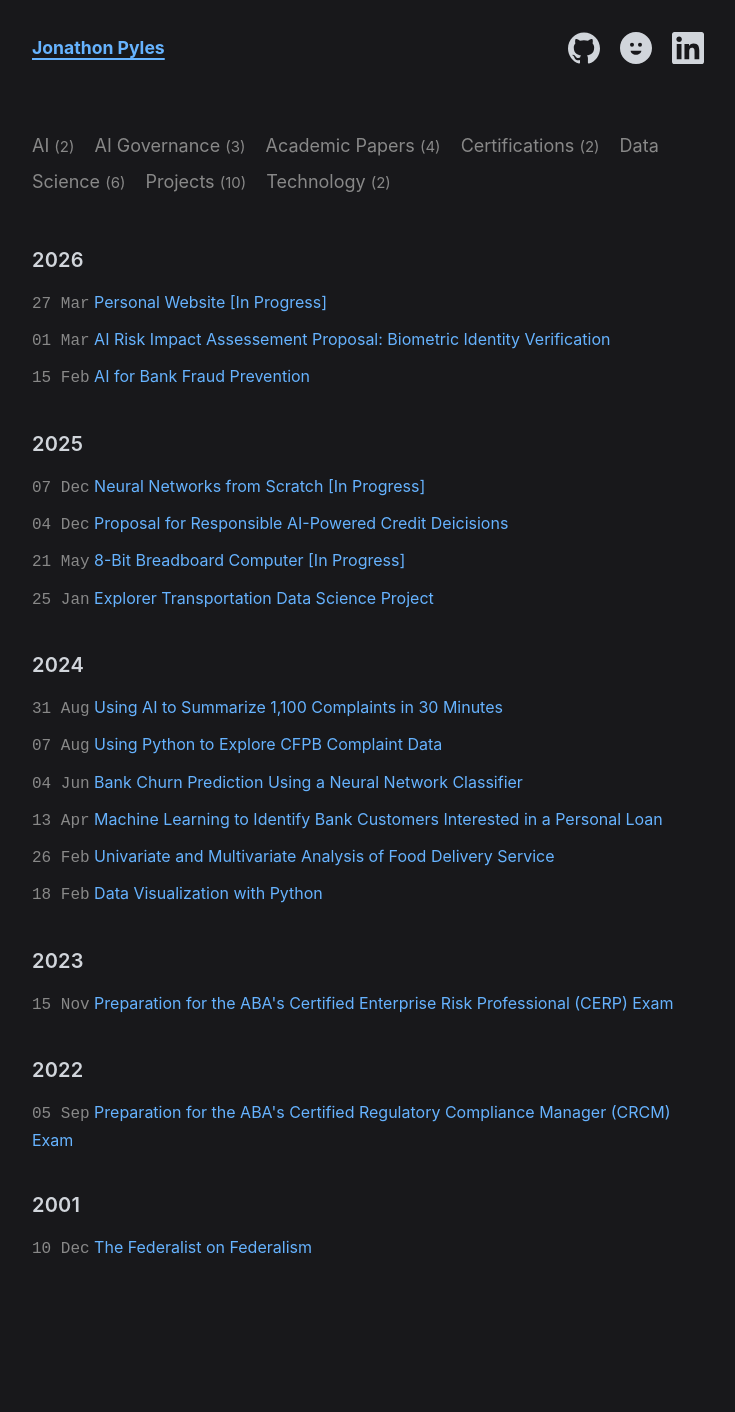
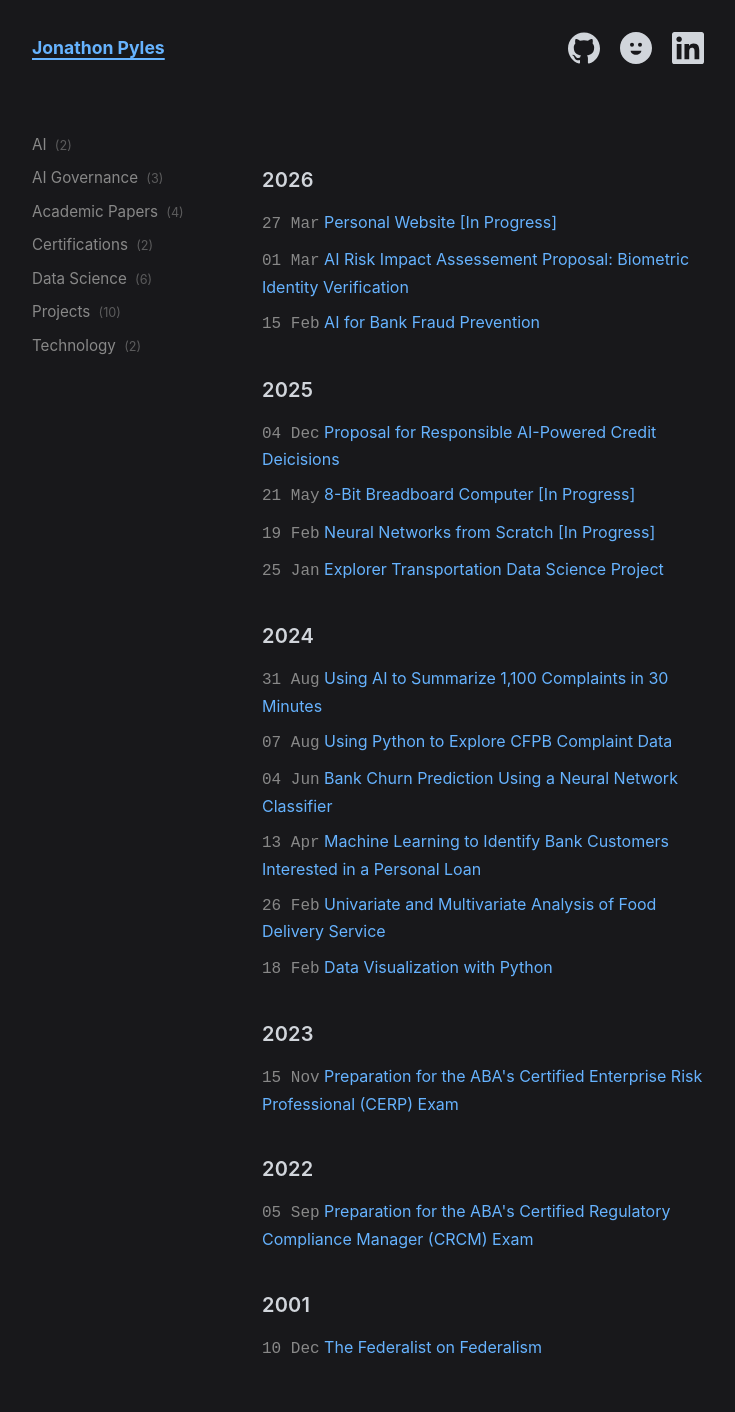
Before and after one commit to JNPyles/JNPyles.github.io, a Jekyll site: the page built from index.html, in a window 1280 px wide. Shown: the whole page, without its empty margins (272-1007 px from the left). Built offline with Jekyll 4.4.1, drawn with Linux system fonts in a browser that asks for light colours; nearby versions of some CDN libraries; before the commit the page ends 1313 px from its top, so only the background shows below that.

Commit message:
Website Updates

```diff
--- a/_posts/2025/2025-12-07-neural-networks-from-scratch.md
+++ b/_posts/2025/2025-02-19-neural-networks-from-scratch.md
@@ -1,6 +1,6 @@
 ---
 title: "Neural Networks from Scratch [In Progress]"
-date: 2025-12-07
+date: 2025-02-19
 tags: [Projects, AI]
 github_url: https://github.com/JNPyles/Neural-Networks-from-Scratch
 description: "Building a neural network entirely from scratch using Python and NumPy to truly understand the underlying mathematics of deep learning."
--- a/assets/css/style.css
+++ b/assets/css/style.css
@@ -227,3 +227,53 @@ img {
   height: auto;
   display: block; /* Prevents awkward inline spacing beneath images */
 }
+
+
+/* The wrapper that creates the two columns */
+.portfolio-container {
+  display: flex;
+  gap: 50px; /* Space between tags and projects */
+  align-items: flex-start;
+}
+
+/* Sidebar styling */
+.tag-sidebar {
+  flex: 0 0 180px; /* Sidebar stays at 180px width */
+  position: sticky;
+  top: 2rem; /* Keeps it on screen as you scroll down the years */
+}
+
+/* Stack tags vertically */
+.tag-list {
+  display: flex;
+  flex-direction: column;
+  line-height: 2.2;
+}
+
+.tag-link {
+  border-bottom: none;
+  text-decoration: none;
+  font-size: 0.95rem;
+}
+
+.tag-link small {
+  opacity: 0.6;
+  margin-left: 4px;
+}
+
+/* Mobile View: Stack them back to normal on small screens */
+@media (max-width: 800px) {
+  .portfolio-container {
+    flex-direction: column;
+  }
+  .tag-sidebar {
+    position: static;
+    flex: none;
+    margin-bottom: 2rem;
+  }
+  .tag-list {
+    flex-direction: row;
+    flex-wrap: wrap;
+    gap: 15px;
+  }
+}
--- a/index.html
+++ b/index.html
@@ -6,14 +6,19 @@ title: Home
 {% assign current_year = "" %}
 {% assign sorted_tags = site.tags | sort %}
 
-<div style="margin-bottom: 3rem; line-height: 2;">
+<div class="portfolio-container">
+
+  <aside class="tag-sidebar">
+    <nav class="tag-list">
       {% for tag in sorted_tags %}
-    <a href="/tags/#{{ tag[0] | slugify }}" style="margin-right: 15px; border-bottom: none;" class="tag-link">
+        <a href="/tags/#{{ tag[0] | slugify }}" class="tag-link">
           {{ tag[0] }} <small>({{ tag[1].size }})</small>
         </a>
       {% endfor %}
-</div>
+    </nav>
+  </aside>
 
+  <main class="project-content">
 				{% for item in site.posts %}
 						{% capture item_year %}{{ item.date | date: "%Y" }}{% endcapture %}
 
@@ -31,3 +36,6 @@ title: Home
 						</li>
 						{% if forloop.last %}</ul>{% endif %}
 				{% endfor %}
+		</main>
+
+</div>
```
Lines whose indentation alone changed are shown as unchanged.
